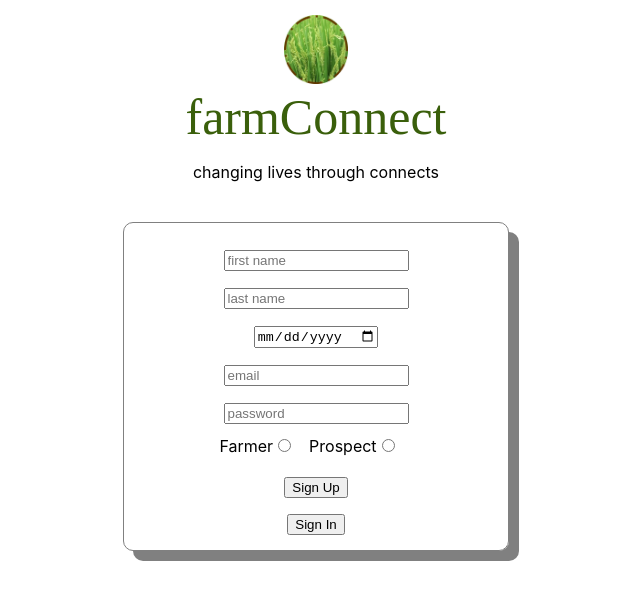
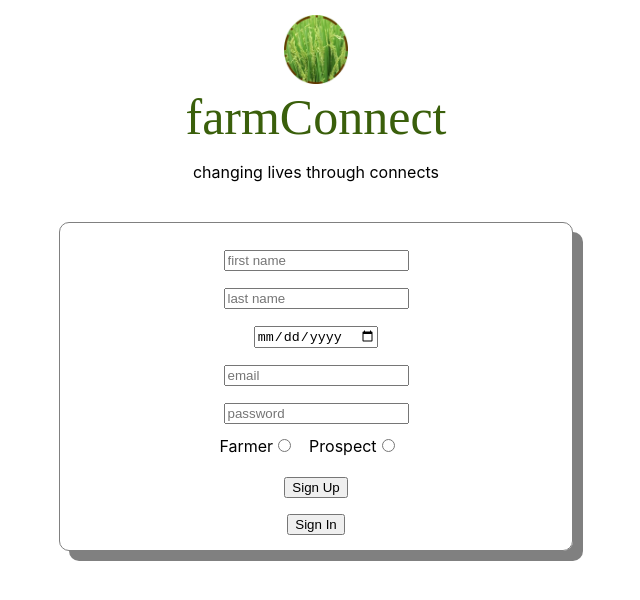
Before and after one commit to coula3/farm-connect, a React (Create React App) app in the folder farm-connect/: page /signup in a window 1280 px wide. Shown: the top 600 px of the page, without its empty margins (324-964 px from the left). Built offline with nearby package versions, Linux system fonts and the light colour scheme.

Commit message:
increase width of SignUp

```diff
--- a/farm-connect/src/containers/SignUp/SignUp.js
+++ b/farm-connect/src/containers/SignUp/SignUp.js
@@ -95,7 +95,7 @@ class SignUp extends Component {
 
     render(){
         return(
-            <div style={{margin: "auto", width: "30%", border: "solid 1px grey", boxShadow: "10px 10px grey", borderRadius: "10px", paddingBottom: 15}}>
+            <div style={{margin: "auto", width: "40%", border: "solid 1px grey", boxShadow: "10px 10px grey", borderRadius: "10px", paddingBottom: 15}}>
                 <form style={{padding: 10, marginBottom:"5px"}} onSubmit={this.handleSubmit}>
                     <p style={{marginBottom:0}}><input type="text" name="firstName" placeholder="first name" value={this.state.user.firstName} onChange={this.handleChange} /></p>
                     <p style={{margin:"0px", fontSize:12, color:"red"}}>{this.firstNameErrorMessage()}</p>
```
